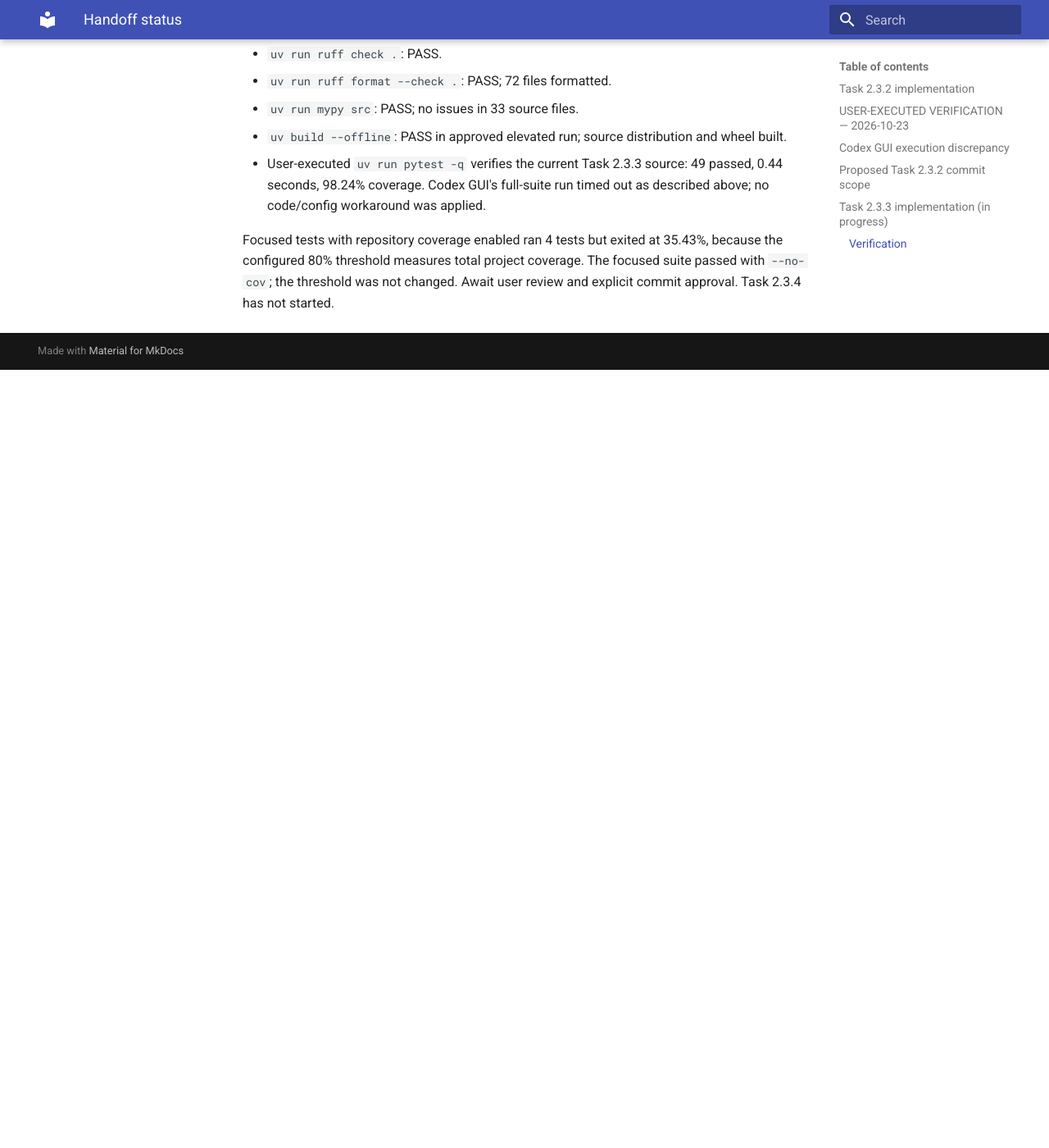
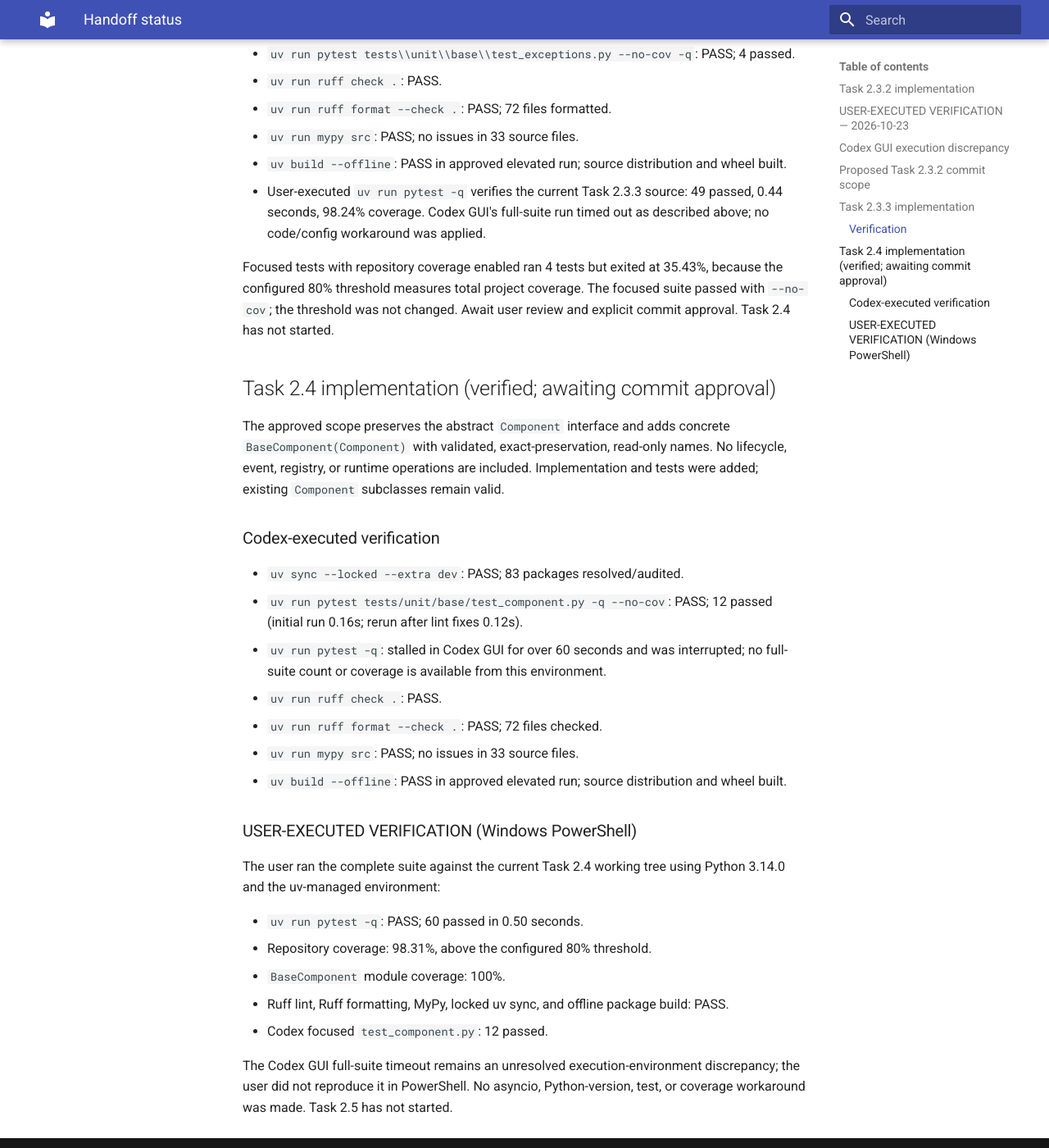
Before and after one commit to anfazmzbd-aus/ai-agriflow, an MkDocs documentation site: the page built from docs/handoff/STATUS.md, in a window 1280 px wide and 1400 px high, scrolled down 2862 px. Shown: the whole window at 82% size. Built offline with MkDocs 1.6.1 and Material for MkDocs 9.7.7, drawn with Linux system fonts in a browser that asks for light colours; before the commit the page ends 3313 px from its top, so only the background shows below that; some of the changed text lies outside the part shown.

Commit message:
feat(core): add BaseComponent foundation

```diff
--- a/docs/handoff/STATUS.md
+++ b/docs/handoff/STATUS.md
@@ -5,7 +5,8 @@
 - Baseline task: **2.3.1 ExecutionStatus** (reconstructed implementation)
 - Completed task: **2.3.2 ExecutionResult[T]** — committed as `9c79638`; user-verified
 - Completed task: **2.3.3 Core Exception Hierarchy** — committed; user-verified
-- Gate: **Task 2.3.3 complete; wait for separate authorization for Task 2.3.4**
+- Current task: **2.4 BaseComponent** — implementation in progress
+- Gate: **Task 2.4 verification, then explicit approval to commit**
 - Source fidelity: original user's local Git repository was not available; reconcile before merging.
 
 ## Task 2.3.2 implementation
@@ -69,7 +70,7 @@ corrections:
 - `tests/unit/workflows/test_workflow.py`
 
 Exclude pre-existing `AGENTS.md` and `README.md` edits. No commit has been created.
-## Task 2.3.3 implementation (in progress)
+## Task 2.3.3 implementation
 
 Reuses the existing `AgentOSError` root and `ComponentError` base. Adds runtime,
 agent, tool, model, memory, configuration, and registry domain exception types while
@@ -103,4 +104,38 @@ should use exception chaining.
 Focused tests with repository coverage enabled ran 4 tests but exited at 35.43%,
 because the configured 80% threshold measures total project coverage. The focused
 suite passed with `--no-cov`; the threshold was not changed. Await user review and
-explicit commit approval. Task 2.3.4 has not started.
+explicit commit approval. Task 2.4 has not started.
+
+## Task 2.4 implementation (verified; awaiting commit approval)
+
+The approved scope preserves the abstract `Component` interface and adds concrete
+`BaseComponent(Component)` with validated, exact-preservation, read-only names. No
+lifecycle, event, registry, or runtime operations are included. Implementation and
+tests were added; existing `Component` subclasses remain valid.
+
+### Codex-executed verification
+
+- `uv sync --locked --extra dev`: PASS; 83 packages resolved/audited.
+- `uv run pytest tests/unit/base/test_component.py -q --no-cov`: PASS; 12 passed
+  (initial run 0.16s; rerun after lint fixes 0.12s).
+- `uv run pytest -q`: stalled in Codex GUI for over 60 seconds and was interrupted;
+  no full-suite count or coverage is available from this environment.
+- `uv run ruff check .`: PASS.
+- `uv run ruff format --check .`: PASS; 72 files checked.
+- `uv run mypy src`: PASS; no issues in 33 source files.
+- `uv build --offline`: PASS in approved elevated run; source distribution and wheel built.
+
+### USER-EXECUTED VERIFICATION (Windows PowerShell)
+
+The user ran the complete suite against the current Task 2.4 working tree using
+Python 3.14.0 and the uv-managed environment:
+
+- `uv run pytest -q`: PASS; 60 passed in 0.50 seconds.
+- Repository coverage: 98.31%, above the configured 80% threshold.
+- `BaseComponent` module coverage: 100%.
+- Ruff lint, Ruff formatting, MyPy, locked uv sync, and offline package build: PASS.
+- Codex focused `test_component.py`: 12 passed.
+
+The Codex GUI full-suite timeout remains an unresolved execution-environment
+discrepancy; the user did not reproduce it in PowerShell. No asyncio, Python-version,
+test, or coverage workaround was made. Task 2.5 has not started.
```
Also changed, not shown: docs/api/agentos.md (+6 -0 lines), docs/handoff/TASKS.md (+1 -1 lines), 3 other files.
